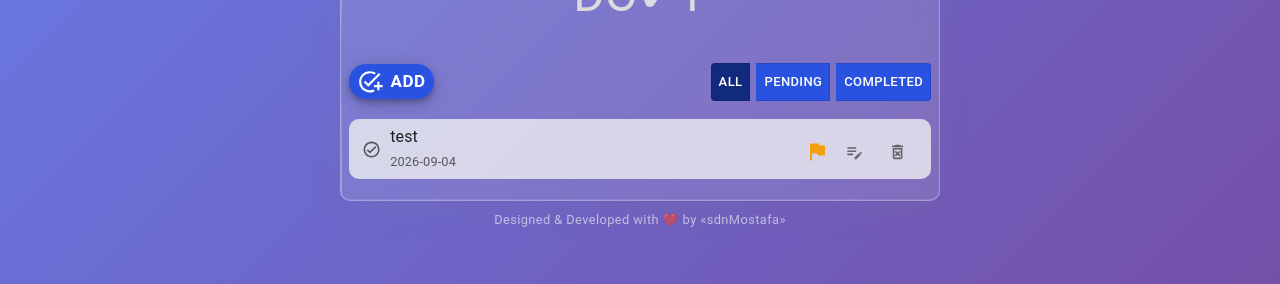
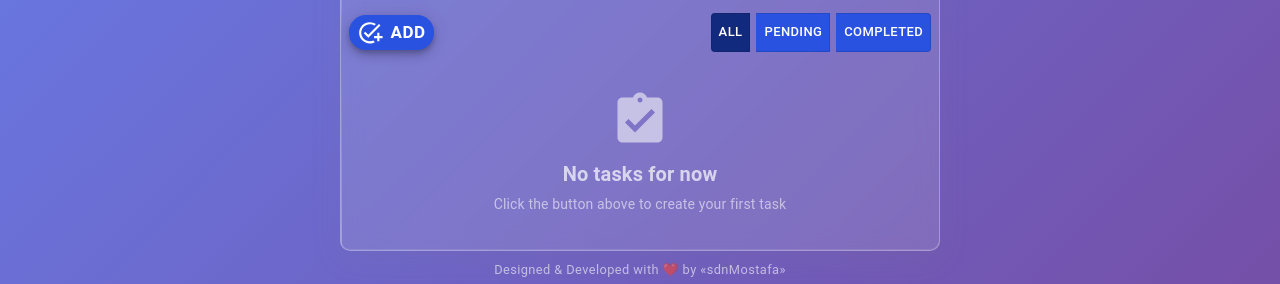
Before and after one commit to soudanicode/to-do-list, a React (Create React App) app: page / in a window 1280 px wide. Shown: the part 338-622 px from the top of the page. Built offline with nearby package versions, Linux system fonts and the light colour scheme.

Commit message:
Refactor icon handling in index.html and manifest.json for improved clarity; update task management logic in completedTask, pendingTask, and task components to utilize useReducer for better state management

```diff
--- a/public/index.html
+++ b/public/index.html
@@ -12,24 +12,19 @@
     <link rel="icon" href="%PUBLIC_URL%/favicon.ico" />
     <!--for web -->
     <link rel="icon" href="%PUBLIC_URL%/favicon.ico" />
+    <!-- أيقونة عالية الدقة بصيغة PNG -->
+    <link
+      rel="icon"
+      type="image/png"
+      sizes="32x32"
+      href="%PUBLIC_URL%/logo32.png"
+    />
 
     <!-- Apple (iPhone / iPad) -->
     <link rel="apple-touch-icon" href="%PUBLIC_URL%/favicon.ico" />
 
-    <!--
-      manifest.json provides metadata used when your web app is installed on a
-      user's mobile device or desktop. See https://developers.google.com/web/fundamentals/web-app-manifest/
-    -->
     <link rel="manifest" href="%PUBLIC_URL%/manifest.json" />
-    <!--
-      Notice the use of %PUBLIC_URL% in the tags above.
-      It will be replaced with the URL of the `public` folder during the build.
-      Only files inside the `public` folder can be referenced from the HTML.
 
-      Unlike "/favicon.ico" or "favicon.ico", "%PUBLIC_URL%/favicon.ico" will
-      work correctly both with client-side routing and a non-root public URL.
-      Learn how to configure a non-root public URL by running `npm run build`.
-    -->
     <title>DO IT</title>
   </head>
   <body>
--- a/src/components/completedTask.js
+++ b/src/components/completedTask.js
@@ -13,8 +13,6 @@ import FormControlLabel from "@mui/material/FormControlLabel";
 import FormGroup from "@mui/material/FormGroup";
 import { Typography } from "@mui/material";
 import Stack from "@mui/material/Stack";
-import { SnackBarContext } from "../contexts/snackBarContext";
-
 // _____ Icon
 import DeleteForeverOutlinedIcon from "@mui/icons-material/DeleteForeverOutlined";
 import ListItemIcon from "@mui/material/ListItemIcon";
@@ -24,25 +22,10 @@ import DataContext from "../contexts/dataContext";
 import Tooltip from "@mui/material/Tooltip";
 
 export default function CompleteTask() {
-  const { showHideSnackbar } = useContext(SnackBarContext);
-
-  const [, , globalList, setGlobalList, checked, , deleteTask_inStorage] =
-    useContext(DataContext);
+  const [state, dispatch] = useContext(DataContext);
   // create HANDLE DELETE FUNCTION
   const handleDelete = (id) => {
-    const newList = [...globalList];
-    let counter = 0;
-    let currentIndex = 0;
-    for (let task of newList) {
-      if (task.id === id) {
-        currentIndex = counter;
-      }
-      counter++;
-    }
-    newList.splice(currentIndex, 1);
-    setGlobalList(newList);
-    deleteTask_inStorage(id);
-    showHideSnackbar("remov");
+    dispatch({ type: "DELETED_TASK", payload: { id } });
   };
   return (
     <>
@@ -51,9 +34,9 @@ export default function CompleteTask() {
         sx={{ borderRadius: "10px", marginTop: "10px" }}
       >
         {/* === MTV TEXT */}
-        {checked.length === 0 && (
+        {state.checkedList.length === 0 && (
           <MotivationText
-            tasks={globalList}
+            tasks={state.globalList}
             typography={{
               firstText: "No completed tasks yet",
               secondaryText: "",
@@ -61,14 +44,17 @@ export default function CompleteTask() {
           />
         )}
         {/* === MTV TEXT */}
-        {Array.isArray(globalList) &&
-          globalList
+        {Array.isArray(state.globalList) &&
+          state.globalList
             .filter(
-              (task) => Array.isArray(checked) && checked.includes(task.id),
+              (task) =>
+                Array.isArray(state.checkedList) &&
+                state.checkedList.includes(task.id),
             )
             .map((task) => {
               const isChecked =
-                Array.isArray(checked) && checked.includes(task.id);
+                Array.isArray(state.checkedList) &&
+                state.checkedList.includes(task.id);
 
               return (
                 <ListItem
--- a/src/components/layouts.js
+++ b/src/components/layouts.js
@@ -1,6 +1,5 @@
 import "../App.css";
 import React, { useEffect, useReducer } from "react";
-import { v4 as uuidv4 } from "uuid";
 
 import { Outlet } from "react-router-dom";
 import { createTheme, ThemeProvider } from "@mui/material/styles";
@@ -14,6 +13,7 @@ import Box from "@mui/material/Box";
 import Typography from "@mui/material/Typography";
 import Stack from "@mui/material/Stack";
 import Container from "@mui/material/Container";
+// CREATE TEAM
 const theme = createTheme({
   palette: {
     primary: {
@@ -53,58 +53,34 @@ const theme = createTheme({
     },
   },
 });
-/// ٭٭٭ REDUSER CODE٭٭٭
 
 export default function Layout() {
   /// ٭٭٭ REDUSER CODE٭٭٭
+  const initialize = (defaultState) => {
+    const savedState = localStorage.getItem("todo_states");
+    return savedState ? JSON.parse(savedState) : defaultState;
+  };
   const initialState = {
-    globalList: [
-      {
-        id: uuidv4(),
-        name: "test",
-        date: new Date().toISOString().split("T")[0],
-        priority: "m",
-      },
-    ],
+    globalList: [],
     formOutputs: {
-      name: "test",
+      name: "",
       date: new Date().toISOString().split("T")[0],
       priority: "m",
     },
     checkedList: [],
   };
-  const [state, disdispatch] = useReducer(mainReducer, initialState);
+  const [state, dispatch] = useReducer(mainReducer, initialize(initialState));
 
-  // === GET DATA IN  LOCALE STORAGE
-  // for globale list
-  // useEffect(() => {
-  //   localStorage.setItem("my_tasks", JSON.stringify(globalList));
-  // }, [globalList]);
-  // // for Cheked
-  // useEffect(() => {
-  //   localStorage.setItem("checked_list", JSON.stringify(checked));
-  // }, [checked]);
-
-  // === Function to delete the task from the checklist on local storage
-  // function deleteTask_inStorage(id) {
-  //   const updateList = [...state.checkedList];
-  //   let counter = 0;
-  //   let currentIndex = 0;
-  //   for (let task of updateList) {
-  //     if (task === id) {
-  //       currentIndex = counter;
-  //     }
-  //     counter++;
-  //   }
-  //   updateList.splice(currentIndex, 1);
-  //   setChecked(updateList);
-  // }
+  // === GET states IN  LOCALE STORAGE
+  useEffect(() => {
+    localStorage.setItem("todo_states", JSON.stringify(state));
+  }, [state.globalList, state.checkedList]);
 
   return (
     <>
       <ThemeProvider theme={theme}>
         <SnackBarProvider>
-          <DataContext.Provider value={[state, disdispatch]}>
+          <DataContext.Provider value={[state, dispatch]}>
             <Container
               id="container"
               maxWidth=""
--- a/src/components/pendingTask.js
+++ b/src/components/pendingTask.js
@@ -2,7 +2,6 @@ import "../App.css";
 import React from "react";
 import { useContext } from "react";
 import { MotivationText } from "./motivationText";
-
 // ___ MUI Components
 import List from "@mui/material/List";
 import ListItem from "@mui/material/ListItem";
@@ -25,42 +24,17 @@ import FlagIcon from "@mui/icons-material/Flag";
 import DataContext from "../contexts/dataContext";
 
 export default function PendingTask() {
-  const [, setStatus, globalList, setGlobalList, checked, setChecked] =
-    useContext(DataContext);
+  const [state, dispatch] = useContext(DataContext);
   const handleToggle = (id) => {
-    const currentList = Array.isArray(checked) ? checked : [];
-    const currentIndex = checked.indexOf(id);
-    const updateList = [...currentList];
-    if (currentIndex === -1) {
-      updateList.push(id);
-    } else {
-      updateList.splice(currentIndex, 1);
-    }
-    setChecked(updateList);
+    dispatch({ type: "CHECKING_TASK", payload: { id } });
   };
   // create HANDLE DELETE FUNCTION
   const handleDelete = (id) => {
-    const newList = [...globalList];
-    let counter = 0;
-    let currentIndex = 0;
-    for (let task of newList) {
-      if (task.id === id) {
-        currentIndex = counter;
-      }
-      counter++;
-    }
-    newList.splice(currentIndex, 1);
-    setGlobalList(newList);
+    dispatch({ type: "DELETED_TASK", payload: { id } });
   };
   // create HANDLE EDIT FUNCTION
   const handleEdit = (task) => {
-    setStatus((preventStatus) => ({
-      ...preventStatus,
-      name: task.name,
-      date: task.date,
-      id: task.id,
-      priority: task.priority,
-    }));
+    dispatch({ type: "EDIT_TASK", payload: { task } });
   };
   return (
     <>
@@ -69,7 +43,7 @@ export default function PendingTask() {
         sx={{ borderRadius: "10px", marginTop: "10px" }}
       >
         {/* === MTV TEXT */}
-        {globalList.length === 0 && (
+        {state.globalList.length === 0 && (
           <MotivationText
             typography={{
               firstText: "No tasks in progress",
@@ -79,14 +53,18 @@ export default function PendingTask() {
           />
         )}
         {/* === MTV TEXT */}
-        {Array.isArray(globalList) &&
-          globalList
+        {Array.isArray(state.globalList) &&
+          state.globalList
             .filter(
-              (task) => Array.isArray(checked) && !checked.includes(task.id),
+              (task) =>
+                Array.isArray(state.checkedList) &&
+                !state.checkedList.includes(task.id),
             )
             .map((task) => {
               let key = task.id;
-              const isChecked = Array.isArray(checked) && checked.includes(key);
+              const isChecked =
+                Array.isArray(state.checkedList) &&
+                state.checkedList.includes(key);
 
               return (
                 <ListItem
--- a/src/components/task.js
+++ b/src/components/task.js
@@ -16,7 +16,6 @@ import { Typography } from "@mui/material";
 import Stack from "@mui/material/Stack";
 import FlagIcon from "@mui/icons-material/Flag";
 import Tooltip from "@mui/material/Tooltip";
-
 // _____ Icon
 import DeleteForeverOutlinedIcon from "@mui/icons-material/DeleteForeverOutlined";
 import ListItemIcon from "@mui/material/ListItemIcon";
@@ -24,9 +23,7 @@ import EditNoteOutlinedIcon from "@mui/icons-material/EditNoteOutlined";
 import CheckCircleIcon from "@mui/icons-material/CheckCircle";
 import CheckCircleOutlinedIcon from "@mui/icons-material/CheckCircleOutlined";
 import DataContext from "../contexts/dataContext";
-
 import { Link } from "react-router-dom";
-// ===========
 
 export default function Tasks() {
   return (
@@ -39,38 +36,17 @@ export default function Tasks() {
 }
 
 export function CheckboxList() {
-  const [state, dispatch, , , deleteTask_inStorage] = useContext(DataContext);
-
+  const [state, dispatch] = useContext(DataContext);
   const handleToggle = (id) => {
     dispatch({ type: "CHECKING_TASK", payload: { id } });
   };
   // create HANDLE DELETE FUNCTION
   const handleDelete = (id) => {
-    dispatch({ type: "DELETED_TASK", payload: { id, deleteTask_inStorage } });
-
-    // const newList = [...globalList];
-    // let counter = 0;
-    // let currentIndex = 0;
-    // for (let task of newList) {
-    //   if (task.id === id) {
-    //     currentIndex = counter;
-    //   }
-    //   counter++;
-    // }
-    // newList.splice(currentIndex, 1);
-    // setGlobalList(newList);
-    // deleteTask_inStorage(id);
+    dispatch({ type: "DELETED_TASK", payload: { id } });
   };
   // create HANDLE EDIT FUNCTION
   const handleEdit = (task) => {
     dispatch({ type: "EDIT_TASK", payload: { task } });
-    // setStatus((preventStatus) => ({
-    //   ...preventStatus,
-    //   name: task.name,
-    //   date: task.date,
-    //   id: task.id,
-    //   priority: task.priority,
-    // }));
   };
 
   return (
--- a/src/redusers/mainReducer.js
+++ b/src/redusers/mainReducer.js
@@ -1,14 +1,5 @@
-import { useReducer, useEffect } from "react";
 import { v4 as uuidv4 } from "uuid";
-const initialStates = {
-  tasksList: [],
-  formOutputs: {
-    name: "",
-    date: new Date().toISOString().split("T")[0],
-    priority: "m",
-  },
-  checkedList: [],
-};
+
 export default function mainReducer(state, action) {
   const { type, payload } = action;
   const newList = [...state.globalList];
@@ -24,29 +15,7 @@ export default function mainReducer(state, action) {
         ...state,
         formOutputs: { ...state.formOutputs, priority: payload },
       };
-    //»»»
-    case "SUBMIT_EDIT":
-      for (let task of [...state.globalList]) {
-        if (task.id === Number(payload.params)) {
-          currentIndex = counter;
-          counter = 0;
-        }
-        counter++;
-      }
-      const editTask = {
-        ...state.formOutputs,
-      };
-      newList[currentIndex] = editTask;
 
-      return {
-        ...state,
-        globalList: newList,
-        formOutputs: {
-          name: "",
-          date: new Date().toISOString().split("T")[0],
-          priority: "m",
-        },
-      };
     // »»»»»»
     case "ADD_TASK":
       const newTask = { ...state.formOutputs, id: uuidv4() };
@@ -112,6 +81,32 @@ export default function mainReducer(state, action) {
           priority: payload.task.priority,
         },
       };
+    // »»»»»»
+
+    case "SUBMIT_EDIT":
+      for (let task of [...state.globalList]) {
+        if (task.id === payload.params.title) {
+          currentIndex = counter;
+          break;
+        }
+        counter++;
+      }
+      // console.log(counter);
+
+      const editTask = {
+        ...state.formOutputs,
+      };
+      newList[currentIndex] = editTask;
+
+      return {
+        ...state,
+        globalList: newList,
+        formOutputs: {
+          name: "",
+          date: new Date().toISOString().split("T")[0],
+          priority: "m",
+        },
+      };
 
     //   END SWITCH
     default:
```
Also changed, not shown: public/manifest.json.
